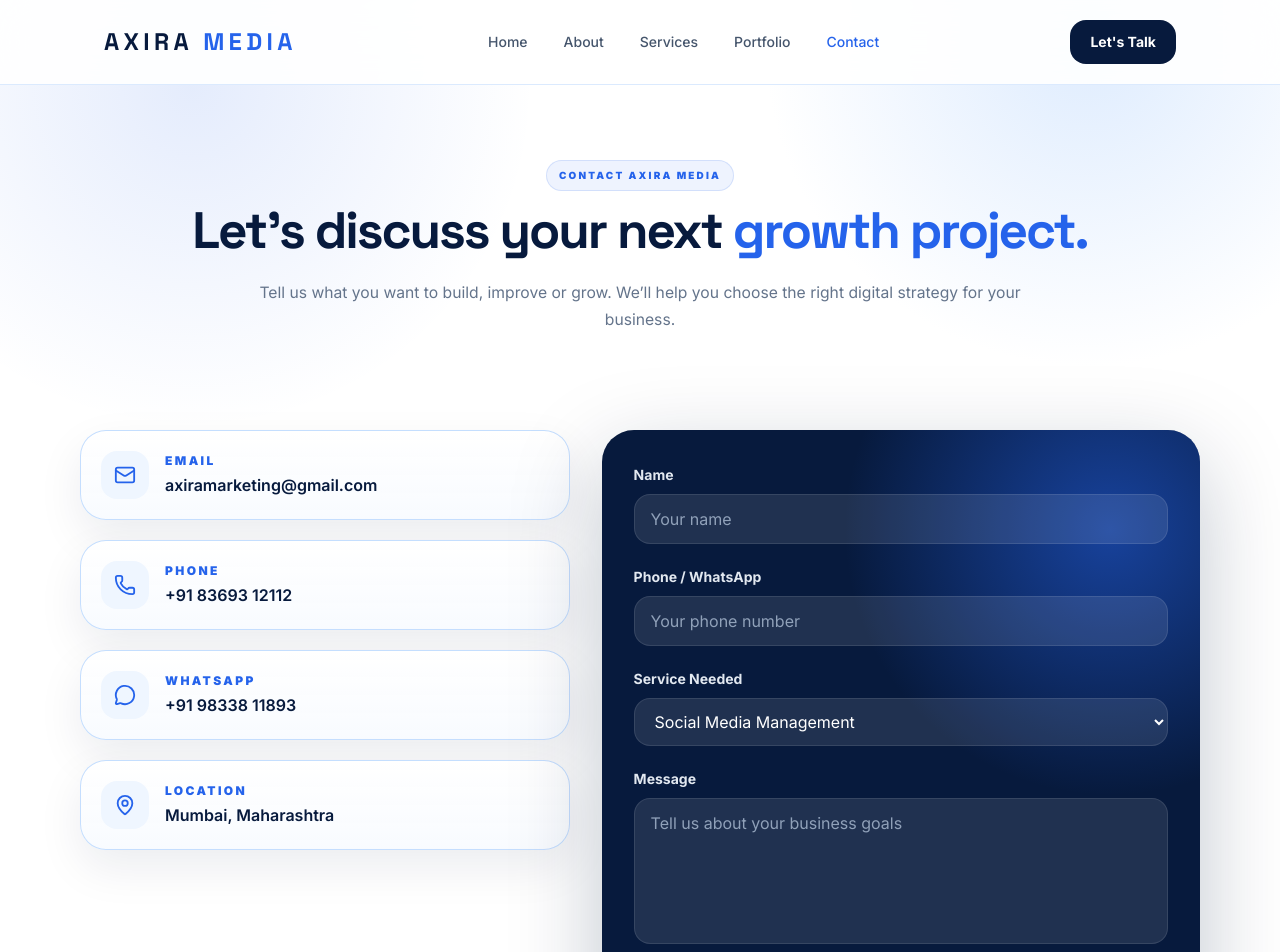
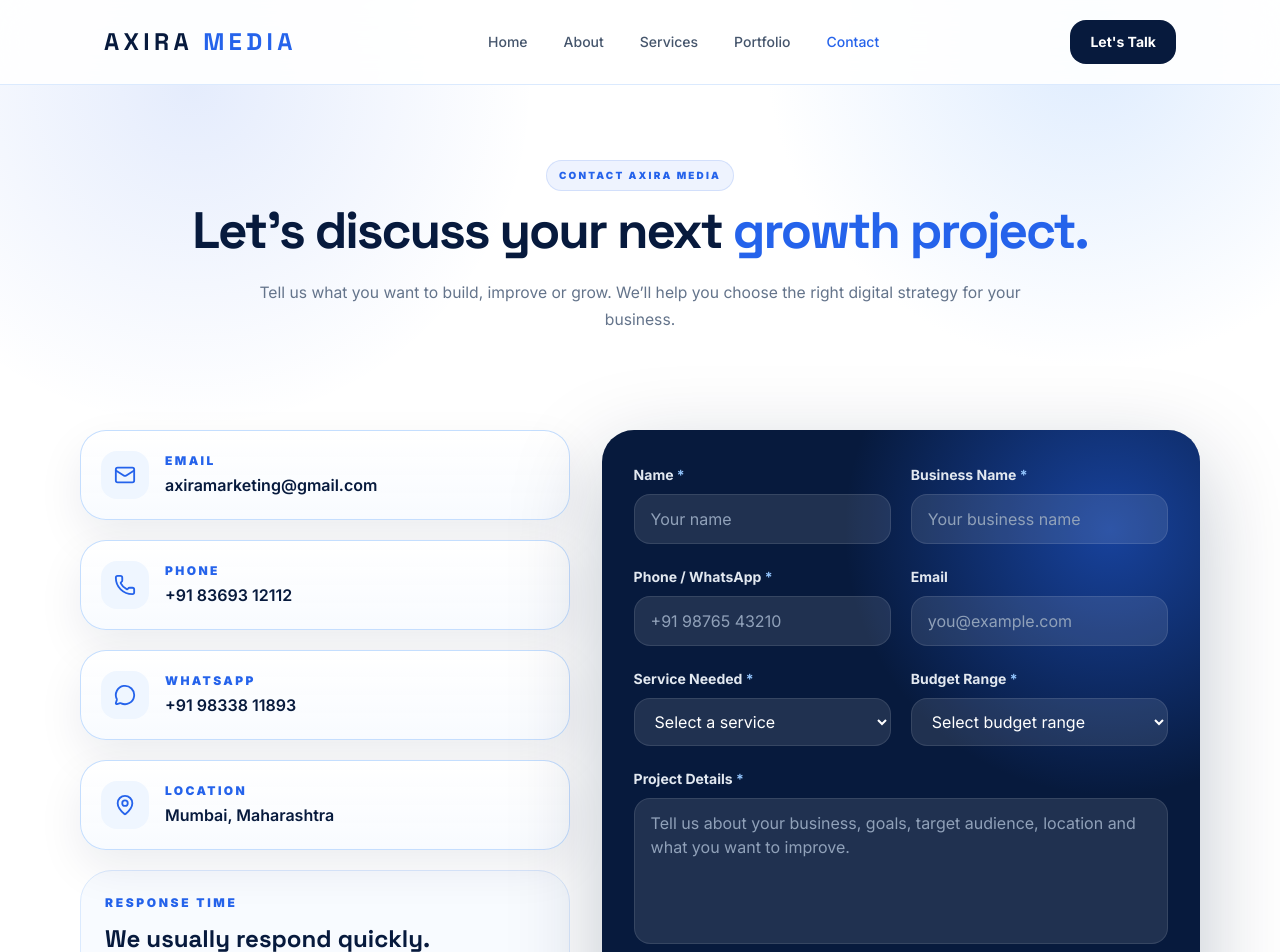
Before and after one commit to shubhampawarr/axira-media, a Next.js app: page /contact in a window 1280 px wide. Shown: the top 952 px of the page. Built offline with nearby package versions, Linux system fonts and the light colour scheme.

Commit message:
Improve contact form fields and layout

```diff
--- a/app/contact/page.tsx
+++ b/app/contact/page.tsx
@@ -47,6 +47,27 @@ const contactCards = [
   },
 ];
 
+const serviceOptions = [
+  'Social Media Management',
+  'Meta Ads',
+  'Google Ads',
+  'SEO Optimization',
+  'Website Development',
+  'Branding & Design',
+  'Google Business Listing',
+  'Complete Digital Marketing',
+  'Not Sure Yet',
+];
+
+const budgetOptions = [
+  'Below ₹25,000',
+  '₹25,000 - ₹50,000',
+  '₹50,000 - ₹1,00,000',
+  '₹1,00,000 - ₹2,50,000',
+  'Above ₹2,50,000',
+  'Need guidance',
+];
+
 export default function ContactPage() {
   return (
     <>
@@ -70,7 +91,7 @@ export default function ContactPage() {
                   <a
                     key={item.label}
                     href={item.href}
-                    className="premium-card p-5 flex items-center gap-4"
+                    className="premium-card flex items-center gap-4 p-5 transition hover:-translate-y-1"
                   >
                     <div className="flex h-12 w-12 shrink-0 items-center justify-center rounded-2xl bg-[#eff6ff]">
                       <Icon className="text-[#2563eb]" size={22} />
@@ -81,67 +102,180 @@ export default function ContactPage() {
                         {item.label}
                       </p>
 
-                      <p className="mt-1 text-sm md:text-base font-semibold text-[#071a3d] break-all">
+                      <p className="mt-1 break-all text-sm font-semibold text-[#071a3d] md:text-base">
                         {item.value}
                       </p>
                     </div>
                   </a>
                 );
               })}
+
+              <div className="rounded-[2rem] border border-[#dbeafe] bg-[#f8fbff] p-6">
+                <p className="text-xs font-black uppercase tracking-[0.22em] text-[#2563eb]">
+                  Response Time
+                </p>
+
+                <h2 className="mt-3 text-2xl font-black text-[#071a3d]">
+                  We usually respond quickly.
+                </h2>
+
+                <p className="mt-3 text-sm leading-relaxed text-slate-600">
+                  Share your business details and marketing goals. The more
+                  specific your inquiry is, the better we can recommend the
+                  right service plan.
+                </p>
+              </div>
             </div>
 
-            <div className="relative overflow-hidden rounded-[2rem] bg-[#071a3d] p-6 md:p-8 text-white shadow-[0_30px_90px_rgba(7,26,61,0.25)]">
+            <div className="relative overflow-hidden rounded-[2rem] bg-[#071a3d] p-6 text-white shadow-[0_30px_90px_rgba(7,26,61,0.25)] md:p-8">
               <div className="absolute inset-0 bg-[radial-gradient(circle_at_85%_15%,rgba(37,99,235,0.55),transparent_35%)]" />
 
               <form className="relative z-10 space-y-5">
+                <div className="grid gap-5 md:grid-cols-2">
                   <div>
-                  <label className="text-sm font-bold text-slate-200">
-                    Name
+                    <label
+                      htmlFor="name"
+                      className="text-sm font-bold text-slate-200"
+                    >
+                      Name <span className="text-[#93c5fd]">*</span>
                     </label>
 
                     <input
+                      id="name"
+                      name="name"
                       type="text"
+                      required
                       placeholder="Your name"
                       className="mt-2 w-full rounded-2xl border border-white/10 bg-white/10 px-4 py-3 text-white outline-none placeholder:text-slate-400 focus:border-[#93c5fd]"
                     />
                   </div>
 
                   <div>
-                  <label className="text-sm font-bold text-slate-200">
-                    Phone / WhatsApp
+                    <label
+                      htmlFor="businessName"
+                      className="text-sm font-bold text-slate-200"
+                    >
+                      Business Name <span className="text-[#93c5fd]">*</span>
                     </label>
 
                     <input
+                      id="businessName"
+                      name="businessName"
+                      type="text"
+                      required
+                      placeholder="Your business name"
+                      className="mt-2 w-full rounded-2xl border border-white/10 bg-white/10 px-4 py-3 text-white outline-none placeholder:text-slate-400 focus:border-[#93c5fd]"
+                    />
+                  </div>
+                </div>
+
+                <div className="grid gap-5 md:grid-cols-2">
+                  <div>
+                    <label
+                      htmlFor="phone"
+                      className="text-sm font-bold text-slate-200"
+                    >
+                      Phone / WhatsApp <span className="text-[#93c5fd]">*</span>
+                    </label>
+
+                    <input
+                      id="phone"
+                      name="phone"
                       type="tel"
-                    placeholder="Your phone number"
+                      required
+                      placeholder="+91 98765 43210"
                       className="mt-2 w-full rounded-2xl border border-white/10 bg-white/10 px-4 py-3 text-white outline-none placeholder:text-slate-400 focus:border-[#93c5fd]"
                     />
                   </div>
 
                   <div>
-                  <label className="text-sm font-bold text-slate-200">
-                    Service Needed
+                    <label
+                      htmlFor="email"
+                      className="text-sm font-bold text-slate-200"
+                    >
+                      Email
                     </label>
 
-                  <select className="mt-2 w-full rounded-2xl border border-white/10 bg-white/10 px-4 py-3 text-white outline-none focus:border-[#93c5fd]">
-                    <option>Social Media Management</option>
-                    <option>Meta Ads</option>
-                    <option>Google Ads</option>
-                    <option>SEO Optimization</option>
-                    <option>Website Development</option>
-                    <option>Branding & Design</option>
-                    <option>Google Business Listing</option>
+                    <input
+                      id="email"
+                      name="email"
+                      type="email"
+                      placeholder="you@example.com"
+                      className="mt-2 w-full rounded-2xl border border-white/10 bg-white/10 px-4 py-3 text-white outline-none placeholder:text-slate-400 focus:border-[#93c5fd]"
+                    />
+                  </div>
+                </div>
+
+                <div className="grid gap-5 md:grid-cols-2">
+                  <div>
+                    <label
+                      htmlFor="service"
+                      className="text-sm font-bold text-slate-200"
+                    >
+                      Service Needed <span className="text-[#93c5fd]">*</span>
+                    </label>
+
+                    <select
+                      id="service"
+                      name="service"
+                      required
+                      defaultValue=""
+                      className="mt-2 w-full rounded-2xl border border-white/10 bg-white/10 px-4 py-3 text-white outline-none focus:border-[#93c5fd] [&>option]:bg-[#071a3d] [&>option]:text-white"
+                    >
+                      <option value="" disabled>
+                        Select a service
+                      </option>
+
+                      {serviceOptions.map((service) => (
+                        <option key={service} value={service}>
+                          {service}
+                        </option>
+                      ))}
                     </select>
                   </div>
 
                   <div>
-                  <label className="text-sm font-bold text-slate-200">
-                    Message
+                    <label
+                      htmlFor="budget"
+                      className="text-sm font-bold text-slate-200"
+                    >
+                      Budget Range <span className="text-[#93c5fd]">*</span>
+                    </label>
+
+                    <select
+                      id="budget"
+                      name="budget"
+                      required
+                      defaultValue=""
+                      className="mt-2 w-full rounded-2xl border border-white/10 bg-white/10 px-4 py-3 text-white outline-none focus:border-[#93c5fd] [&>option]:bg-[#071a3d] [&>option]:text-white"
+                    >
+                      <option value="" disabled>
+                        Select budget range
+                      </option>
+
+                      {budgetOptions.map((budget) => (
+                        <option key={budget} value={budget}>
+                          {budget}
+                        </option>
+                      ))}
+                    </select>
+                  </div>
+                </div>
+
+                <div>
+                  <label
+                    htmlFor="message"
+                    className="text-sm font-bold text-slate-200"
+                  >
+                    Project Details <span className="text-[#93c5fd]">*</span>
                   </label>
 
                   <textarea
+                    id="message"
+                    name="message"
                     rows={5}
-                    placeholder="Tell us about your business goals"
+                    required
+                    placeholder="Tell us about your business, goals, target audience, location and what you want to improve."
                     className="mt-2 w-full resize-none rounded-2xl border border-white/10 bg-white/10 px-4 py-3 text-white outline-none placeholder:text-slate-400 focus:border-[#93c5fd]"
                   />
                 </div>
@@ -154,7 +288,7 @@ export default function ContactPage() {
                 </button>
 
                 <p className="text-center text-xs text-slate-400">
-                  We’ll get back to you as soon as possible.
+                  Fields marked with * are required.
                 </p>
               </form>
             </div>
```
Lines whose indentation alone changed are shown as unchanged.
